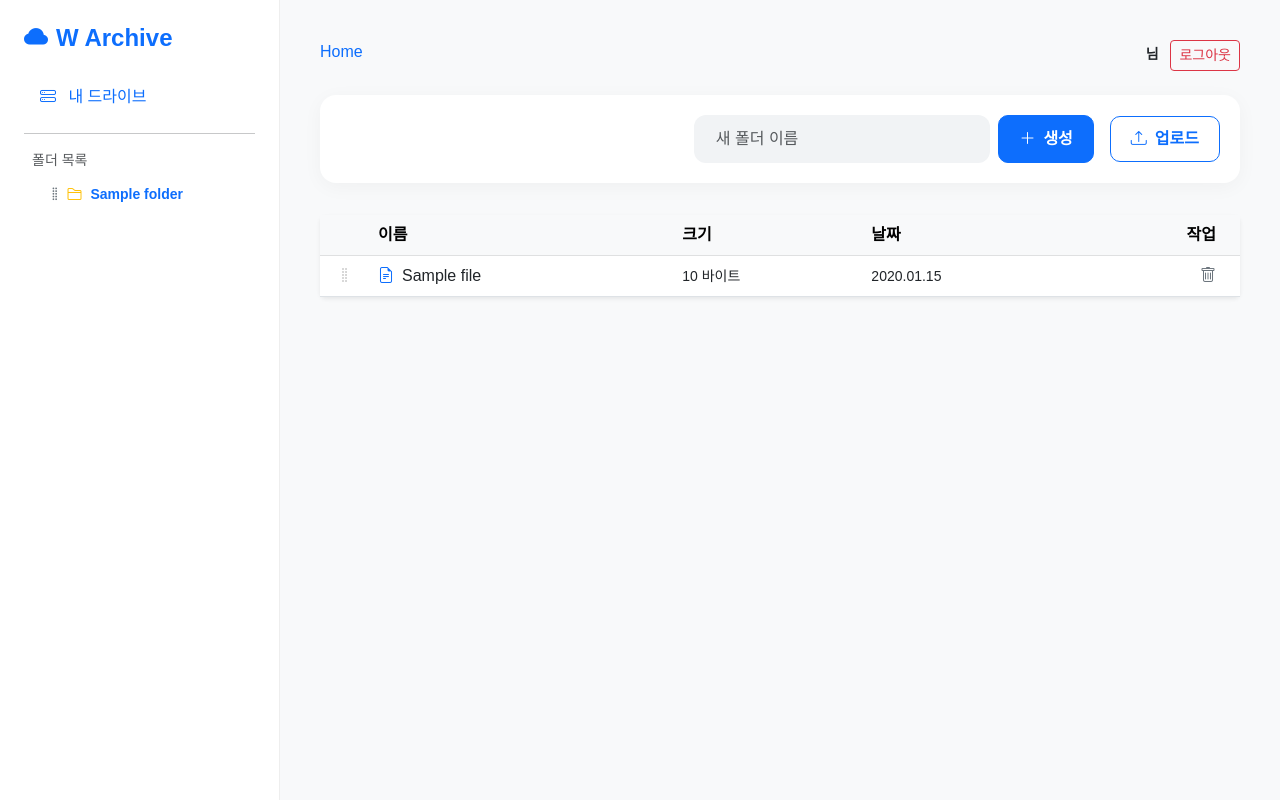
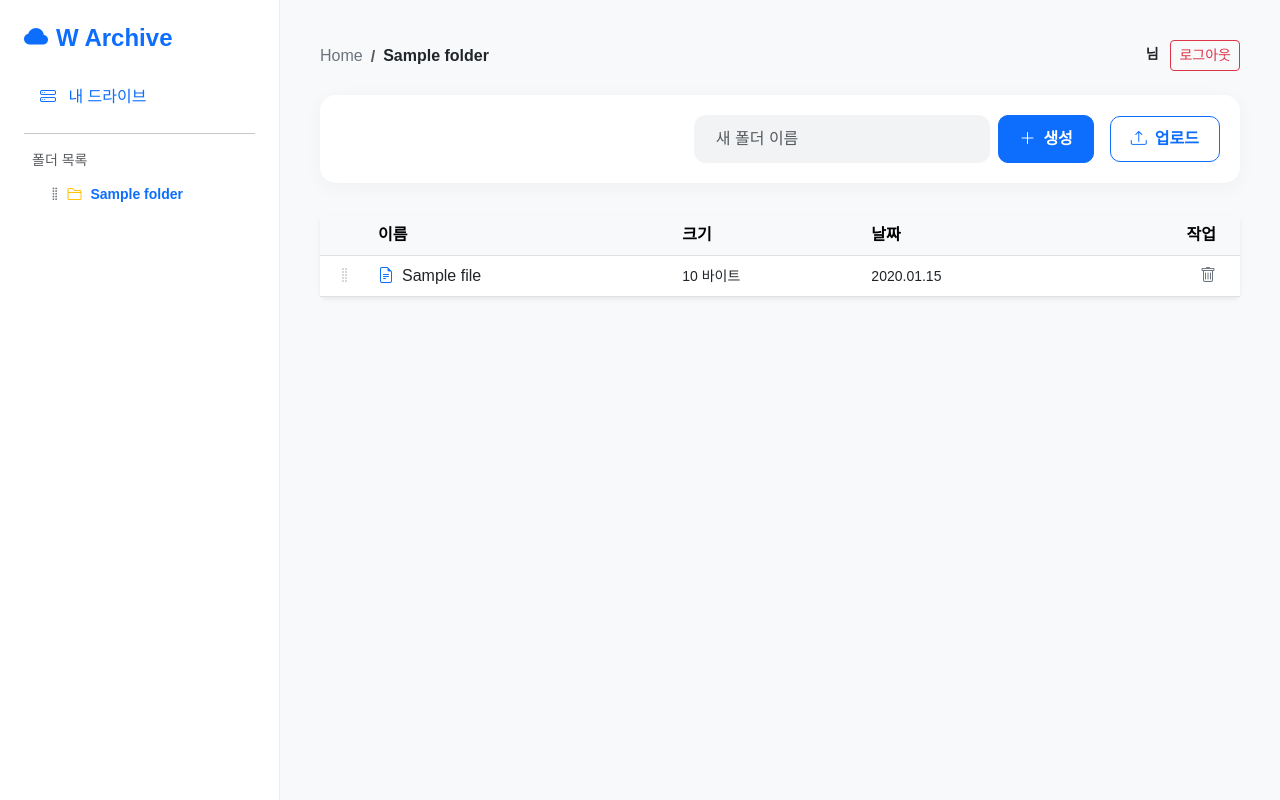
Before and after one commit to wondora/django_archive, a Django app: page /folder/1/ in a window 1280 px wide. Run offline with Django 5.2, Linux system fonts and the light colour scheme; tables that the repository leaves empty hold one stand-in row (values such as "Sample post").

Commit message:
modify foler

```diff
--- a/core/templates/core/explorer.html
+++ b/core/templates/core/explorer.html
@@ -20,6 +20,17 @@
         .drag-handle { cursor: grab; color: #ccc; transition: color 0.2s; }
         .drag-handle:hover { color: #0d6efd; }
         a { -webkit-user-drag: none; }
+
+        /* [브레드크럼 정렬 수정] */
+        .breadcrumb { display: flex; align-items: center; margin-bottom: 0; }
+        .breadcrumb-item { display: flex; align-items: center; }
+        .breadcrumb-item + .breadcrumb-item::before {
+            display: flex; align-items: center; /* 구분선 수직 정렬 */
+            padding-top: 2px; /* 미세 조정 (폰트에 따라 다를 수 있음) */
+        }
+        .breadcrumb-item a { text-decoration: none; color: #6c757d; }
+        .breadcrumb-item a:hover { color: #0d6efd; text-decoration: underline; }
+        .breadcrumb-item.active { font-weight: 600; color: #212529; }
 
         /* 툴바 및 UI */
         .toolbar-card { background: white; border-radius: 16px; padding: 1.25rem; box-shadow: 0 4px 20px rgba(0,0,0,0.04); margin-bottom: 2rem; }
@@ -52,13 +63,21 @@
 </div>
 
 <div class="main-content">
-    <div class="d-flex justify-content-between mb-4">
+    <div class="d-flex justify-content-between mb-4 align-items-center">
         <nav aria-label="breadcrumb">
-            <ol class="breadcrumb mb-0">
-                <li class="breadcrumb-item"><a href="{% url 'root' %}" class="text-decoration-none">Home</a></li>
-                {% for b in breadcrumbs %}<li class="breadcrumb-item small"><a href="{% url 'folder' b.id %}" class="text-decoration-none">{{ b.name }}</a></li>{% endfor %}
+            <ol class="breadcrumb">
+                <li class="breadcrumb-item"><a href="{% url 'root' %}">Home</a></li>
+
+                {% for b in breadcrumbs %}
+                    <li class="breadcrumb-item"><a href="{% url 'folder' b.id %}">{{ b.name }}</a></li>
+                {% endfor %}
+
+                {% if current_folder %}
+                    <li class="breadcrumb-item active" aria-current="page">{{ current_folder.name }}</li>
+                {% endif %}
             </ol>
         </nav>
+
         <div class="small fw-bold">{{ user.username }}님 <a href="{% url 'logout' %}" class="ms-2 btn btn-sm btn-outline-danger">로그아웃</a></div>
     </div>
 
@@ -107,16 +126,12 @@
 
 <script src="https://cdn.jsdelivr.net/npm/bootstrap@5.3.0/dist/js/bootstrap.bundle.min.js"></script>
 <script>
-    // ==========================================
-    // 1. 폴더 토글 & 네비게이션 로직 (스마트 토글)
-    // ==========================================
-
+    // [1. 폴더 클릭 핸들러 (스마트 토글 + 깜빡임 방지)]
     function handleFolderClick(event, elementId, isCurrentFolder) {
         if (isCurrentFolder) {
-            event.preventDefault(); // 현재 폴더 클릭 시 이동 방지(깜빡임 해결)
+            event.preventDefault();
             const group = document.getElementById(elementId);
             const icon = event.currentTarget.closest('.drop-zone').querySelector('.toggle-icon');
-
             if (group) {
                 if (group.style.display === "block") {
                     group.style.display = "none";
@@ -129,6 +144,7 @@
         }
     }
 
+    // [2. 화살표 토글]
     function toggleSubfolders(event, elementId) {
         event.stopPropagation();
         const group = document.getElementById(elementId);
@@ -142,26 +158,18 @@
         }
     }
 
-    // ==========================================
-    // 2. 드래그 앤 드롭 (이동) 로직 - 복구됨!
-    // ==========================================
-
+    // [3. 드래그 앤 드롭 이동 로직]
     let isInternalDragging = false;
-
-    // 드래그 시작 (파일/폴더 공통)
     function handleDragStart(e, type, id) {
         isInternalDragging = true;
         e.dataTransfer.effectAllowed = "move";
         e.dataTransfer.setData("item_id", id);
         e.dataTransfer.setData("item_type", type);
-        // 드래그 중인 요소 투명도 조절 등 시각적 효과 추가 가능
     }
-
     document.addEventListener('dragend', () => isInternalDragging = false);
 
-    // 드롭존 이벤트 연결 (폴더 트리 및 리스트의 모든 drop-zone)
+    // [4. 초기화 및 드롭존 설정]
     document.addEventListener("DOMContentLoaded", () => {
-        // [초기화] 모든 하위 폴더 닫고, 현재 경로만 열기
         document.querySelectorAll('.subfolder-group').forEach(el => el.style.display = 'none');
 
         const activeLink = document.querySelector(".active-folder");
@@ -182,74 +190,67 @@
             }
         }
 
-        // [이동 로직] 드롭존에 이벤트 리스너 추가
         document.querySelectorAll('.drop-zone').forEach(zone => {
-            // 드래그해서 폴더 위로 올라왔을 때
             zone.addEventListener('dragover', (e) => {
                 if (isInternalDragging) {
-                    e.preventDefault(); // 드롭 허용
-                    zone.classList.add('drop-target'); // 시각적 피드백 (파란 테두리 등)
+                    e.preventDefault();
+                    zone.classList.add('drop-target');
                 }
             });
-
-            // 드래그해서 폴더 밖으로 나갔을 때
-            zone.addEventListener('dragleave', () => {
-                zone.classList.remove('drop-target');
-            });
-
-            // 놓았을 때 (실제 이동 처리)
+            zone.addEventListener('dragleave', () => { zone.classList.remove('drop-target'); });
             zone.addEventListener('drop', async (e) => {
                 if (!isInternalDragging) return;
                 e.preventDefault();
                 zone.classList.remove('drop-target');
-
                 const itemId = e.dataTransfer.getData("item_id");
                 const itemType = e.dataTransfer.getData("item_type");
-                const targetId = zone.getAttribute('data-folder-id'); // 도착지 폴더 ID
-
-                // 자기 자신에게 드롭하거나, ID가 없으면 무시
+                const targetId = zone.getAttribute('data-folder-id');
                 if (itemId && targetId && itemId !== targetId) {
-                    if (confirm('선택한 항목을 여기로 이동하시겠습니까?')) {
-                        try {
-                            const response = await fetch("{% url 'move_item' %}", {
-                                method: 'POST',
-                                headers: {
-                                    'Content-Type': 'application/json',
-                                    'X-CSRFToken': '{{ csrf_token }}'
-                                },
-                                body: JSON.stringify({
-                                    item_id: itemId,
-                                    item_type: itemType,
-                                    target_id: targetId
-                                })
-                            });
-
-                            if (response.ok) {
-                                window.location.reload(); // 성공 시 새로고침
-                            } else {
-                                alert('이동에 실패했습니다.');
-                            }
-                        } catch (error) {
-                            console.error('Error:', error);
-                            alert('오류가 발생했습니다.');
-                        }
+                    if (confirm('이동하시겠습니까?')) {
+                        await fetch("{% url 'move_item' %}", {
+                            method: 'POST',
+                            headers: {'Content-Type': 'application/json', 'X-CSRFToken': '{{ csrf_token }}'},
+                            body: JSON.stringify({item_id: itemId, item_type: itemType, target_id: targetId})
+                        });
+                        window.location.reload();
                     }
                 }
             });
         });
     });
 
-    // ==========================================
-    // 3. 파일 업로드 로직
-    // ==========================================
-    // (기존 코드 유지)
+    // [5. 파일 업로드 로직]
     const overlay = document.getElementById('drop-overlay');
-    function handleManualUpload(input) { /* ... 기존 로직 ... */ }
+    function handleManualUpload(input) {
+        const folderId = "{{ current_folder.id|default:'' }}";
+        if (input.files.length > 0 && folderId) {
+            const formData = new FormData();
+            for (let f of input.files) formData.append('files', f);
+            overlay.style.display = 'flex';
+            fetch(`/folder/${folderId}/upload/`, {
+                method: 'POST',
+                headers: {'X-CSRFToken': '{{ csrf_token }}'},
+                body: formData
+            }).then(() => window.location.reload());
+        }
+    }
     window.addEventListener('dragenter', (e) => {
         if (!isInternalDragging && e.dataTransfer.types.includes('Files')) overlay.style.display = 'flex';
     });
     overlay.addEventListener('dragleave', (e) => { if (e.relatedTarget === null) overlay.style.display = 'none'; });
-    overlay.addEventListener('drop', (e) => { /* ... 기존 업로드 로직 ... */ });
+    overlay.addEventListener('drop', (e) => {
+        e.preventDefault();
+        if (isInternalDragging) return;
+        const files = e.dataTransfer.files;
+        const folderId = "{{ current_folder.id|default:'' }}";
+        if (files.length > 0 && folderId) {
+            const formData = new FormData();
+            for (let f of files) formData.append('files', f);
+            fetch(`/folder/${folderId}/upload/`, {
+                method: 'POST', headers: {'X-CSRFToken': '{{ csrf_token }}'}, body: formData
+            }).then(() => window.location.reload());
+        } else { overlay.style.display = 'none'; }
+    });
 </script>
 </body>
 </html>
```
